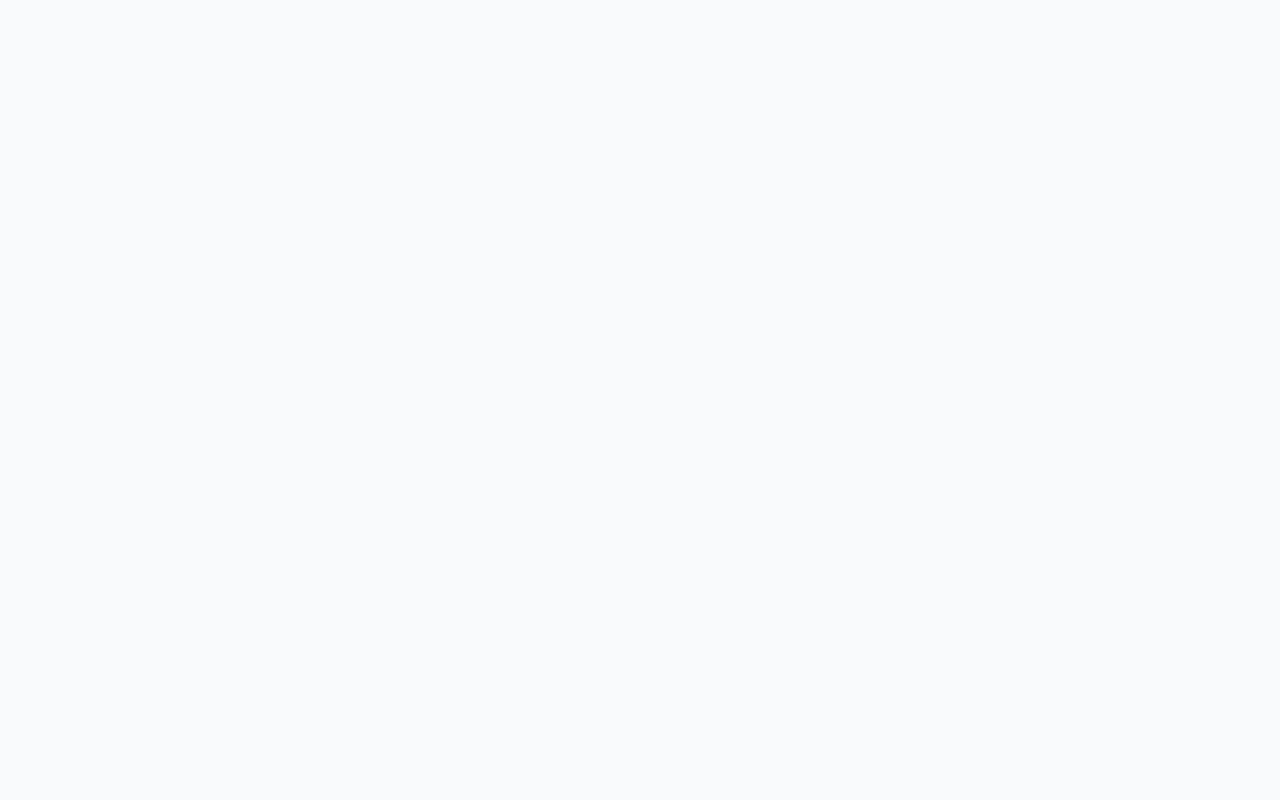
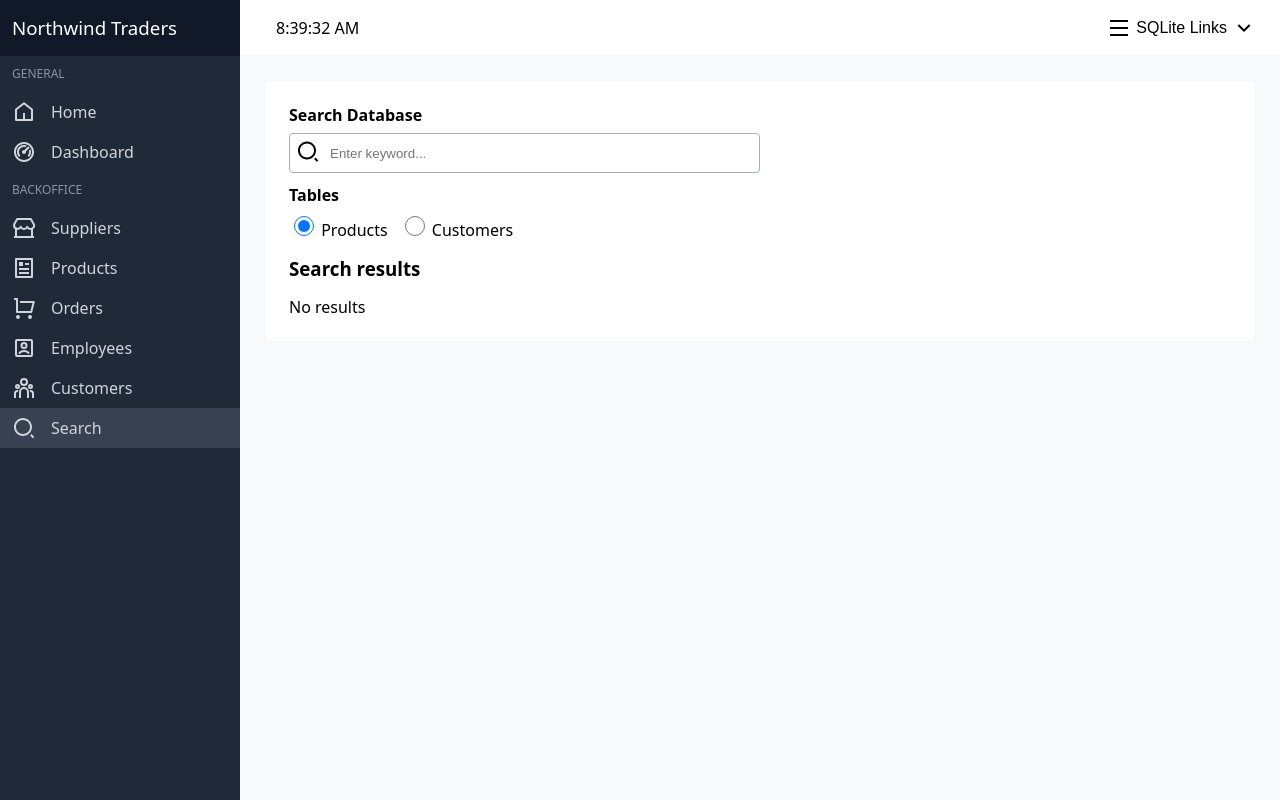
Before and after one commit to Kybbot/northwind-traders, a React (Vite) app: page /search in a window 1280 px wide. Before the commit this address had no page. Built offline with nearby package versions, Linux system fonts and the light colour scheme.

Commit message:
Fetching search

```diff
--- a/src/App.tsx
+++ b/src/App.tsx
@@ -15,6 +15,7 @@
 import Employee from "./pages/Employee";
 import Customers from "./pages/Customers";
 import Customer from "./pages/Customer";
+import Search from "./pages/Search";
 
 const App: FC = () => {
 	return (
@@ -32,6 +33,7 @@
 				<Route path="employee/:id" element={<Employee />} />
 				<Route path="customers" element={<Customers />} />
 				<Route path="customer/:id" element={<Customer />} />
+				<Route path="search" element={<Search />} />
 			</Route>
 		</Routes>
 	);
--- a/src/assets/css/components/components.css
+++ b/src/assets/css/components/components.css
@@ -11,3 +11,4 @@
 
 @import "./home.css";
 @import "./dashboard.css";
+@import "./search.css";
--- /dev/null
+++ b/src/assets/css/components/search.css
@@ -0,0 +1,78 @@
+.search {
+	background-color: var(--secondary-bg);
+	border: 1px solid #f4f5f7;
+	border-top-left-radius: 4px;
+	border-top-right-radius: 4px;
+	padding: 24px;
+}
+
+.search__title {
+	font-size: 16px;
+	line-height: 20px;
+	margin: 0 0 8px 0;
+}
+
+.search__wrapper {
+	position: relative;
+	margin-bottom: 12px;
+}
+
+.search__icon {
+	position: absolute;
+	top: 50%;
+	left: 7px;
+	transform: translateY(-50%);
+	z-index: 2;
+	background-color: transparent;
+	border-style: none;
+	padding: 0;
+	cursor: pointer;
+}
+
+.search__input {
+	position: relative;
+	width: 50%;
+	height: 40px;
+	padding: 8px 12px 8px 40px;
+	border: 1px solid #a8aeb9;
+	border-radius: var(--radius);
+}
+
+.search__fieldset {
+	margin: 0;
+	padding: 0;
+	border-style: none;
+}
+
+.search__legend {
+	font-size: 16px;
+	line-height: 20px;
+	font-weight: bold;
+	padding: 0;
+	margin: 0 0 8px 0;
+}
+
+.search__label {
+	margin-right: 12px;
+}
+
+.search__label:last-child {
+	margin-right: 0;
+}
+
+.search__radio {
+	height: 20px;
+	width: 20px;
+}
+
+.search__link {
+	text-decoration: none;
+	color: var(--accent-color);
+}
+
+.search__text {
+	font-size: 14px;
+	line-height: 18px;
+	color: var(--secondary-text);
+	margin: 0 0 8px 0;
+}
--- a/src/hooks/useFetch.ts
+++ b/src/hooks/useFetch.ts
@@ -31,7 +31,7 @@
 
 				const data = (await response.json()) as ApiResponse<T>;
 
-				if (!response.ok && !data.success) {
+				if (!data.success) {
 					setLoading(false);
 					throw new Error(data.error.message);
 				}
--- /dev/null
+++ b/src/pages/Search.tsx
@@ -0,0 +1,121 @@
+import React, { ChangeEvent, FC, FormEvent, useState } from "react";
+import { Link } from "react-router-dom";
+
+import { useFetch } from "../hooks/useFetch";
+
+import { CustomerType, ProductType } from "../@types/api";
+
+const Search: FC = () => {
+	const { loading, error, data, request } = useFetch<ProductType[] | CustomerType[]>();
+
+	const [table, setTable] = useState("products");
+	const [searchText, setSearchText] = useState("");
+
+	const handleRadio = (event: ChangeEvent<HTMLInputElement>) => {
+		const { value } = event.target;
+		setTable(value);
+
+		if (searchText) {
+			void request(`/search?q=${searchText}&table=${value}`);
+		}
+	};
+
+	const handleInput = (event: ChangeEvent<HTMLInputElement>) => {
+		const { value } = event.target;
+		setSearchText(value);
+	};
+
+	const formHandler = (event: FormEvent<HTMLFormElement>) => {
+		event.preventDefault();
+		void request(`/search?q=${searchText}&table=${table}`);
+	};
+
+	const isProducts = (searchResult: ProductType[] | CustomerType[]): searchResult is ProductType[] => {
+		return (searchResult[0] as ProductType).ProductID !== undefined;
+	};
+
+	return (
+		<section className="search">
+			<h2 className="search__title">Search Database</h2>
+			<form className="search__form" onSubmit={formHandler}>
+				<div className="search__wrapper">
+					<button type="submit" className="search__icon">
+						<svg width="24" height="24">
+							<use xlinkHref="/icons.svg#search" />
+						</svg>
+					</button>
+					<input
+						type="search"
+						name="search"
+						id="searchInput"
+						className="search__input"
+						placeholder="Enter keyword..."
+						value={searchText}
+						onChange={handleInput}
+					/>
+				</div>
+				<fieldset className="search__fieldset">
+					<legend className="search__legend">Tables</legend>
+					<label htmlFor="products" className="search__label">
+						<input
+							type="radio"
+							id="products"
+							name="table"
+							value="products"
+							className="search__radio"
+							defaultChecked
+							onChange={handleRadio}
+						/>{" "}
+						Products
+					</label>
+					<label htmlFor="customers" className="search__label">
+						<input
+							type="radio"
+							id="customers"
+							name="table"
+							value="customers"
+							className="search__radio"
+							onChange={handleRadio}
+						/>{" "}
+						Customers
+					</label>
+				</fieldset>
+				<h3>Search results</h3>
+				{loading && <h4>Searching Data</h4>}
+				{error && <h4>An error has occurred: {error}</h4>}
+				<output name="result" htmlFor="searchInput">
+					{data ? (
+						<>
+							{isProducts(data)
+								? data.map((item, index) => (
+										<article key={item.CategoryID}>
+											<Link className="search__link" to={`/product/${item.ProductID}`}>
+												{item.ProductName}
+											</Link>
+											<p className="search__text">
+												#{index + 1}, Quantity Per Unit: {item.QuantityPerUnit}, Price: {item.UnitPrice}, Stock:{" "}
+												{item.UnitsInStock}
+											</p>
+										</article>
+								  ))
+								: data.map((item, index) => (
+										<article key={item.CustomerID}>
+											<Link className="home__link" to={`/customer/${item.CustomerID}`}>
+												{item.CompanyName}
+											</Link>
+											<p className="search__text">
+												#{index + 1}, Contact: {item.ContactName}, Title: {item.ContactTitle}, Phone: {item.Phone}
+											</p>
+										</article>
+								  ))}
+						</>
+					) : (
+						"No results"
+					)}
+				</output>
+			</form>
+		</section>
+	);
+};
+
+export default Search;
```
